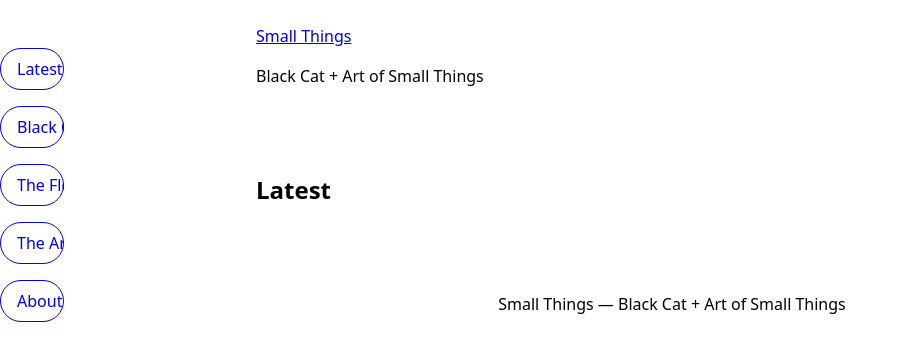
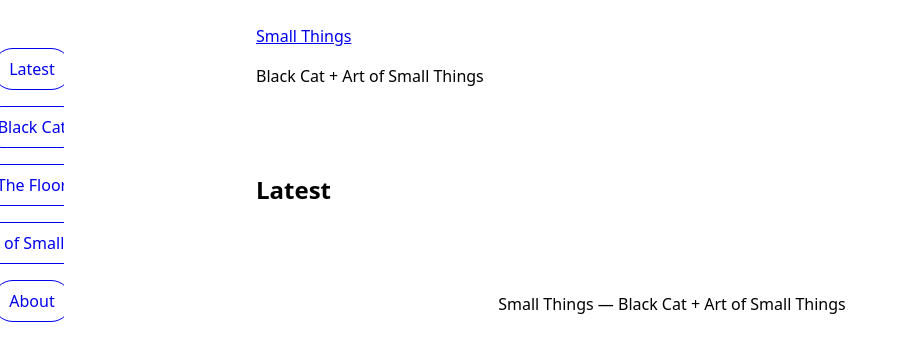
Before and after one commit to 2pix/small-things, a Jekyll site: the page built from index.html, in a window 1280 px wide. Shown: the top 361 px of the page, without its empty margins (0-908 px from the left). Built offline with Jekyll 4.4.1, drawn with Linux system fonts in a browser that asks for light colours.

Commit message:
Mobile grid + prev/next pagination
Rail 7vh, text margins 5% either side, second-tier tag row height
reserved at 3vh (not wired to any section yet). Post pages get
prev/next navigation scoped to the same section, sorted by date -
tested against two throwaway posts, not committed.

```diff
--- a/assets/css/style.css
+++ b/assets/css/style.css
@@ -22,7 +22,7 @@ body {
 main {
   max-width: 640px;
   margin: 0 auto;
-  padding: var(--space-3);
+  padding: var(--space-3) 5%; /* 5% either side so text doesn't slam into the phone edge */
 }
 
 .site-header {
@@ -31,9 +31,11 @@ main {
 
 .stories-row {
   display: flex;
+  align-items: center;
   gap: var(--space-2);
   overflow-x: auto;
   margin-top: var(--space-2);
+  height: 7vh; /* mobile rail */
 }
 
 .story-pill {
@@ -44,6 +46,23 @@ main {
   text-decoration: none;
 }
 
+/* Second-tier taxonomy — not wired into any section yet, no content needs it. Reserved so the height is decided before it's built. */
+.section-tags {
+  display: flex;
+  align-items: center;
+  gap: var(--space-1);
+  overflow-x: auto;
+  height: 3vh;
+}
+
+.tag-pill {
+  white-space: nowrap;
+  padding: var(--space-1) var(--space-2);
+  border: 1px solid;
+  border-radius: 1px;
+  text-decoration: none;
+}
+
 .post-card {
   padding: var(--space-3) 0;
   border-bottom: 1px solid;
@@ -51,6 +70,19 @@ main {
 
 .post-card__title a {
   text-decoration: none;
+}
+
+.post-pagination {
+  display: flex;
+  justify-content: space-between;
+  gap: var(--space-2);
+  padding: var(--space-3) 0;
+  border-top: 1px solid;
+}
+
+.post-pagination__next {
+  margin-left: auto;
+  text-align: right;
 }
 
 .site-footer {
```
Also changed, not shown: _layouts/post.html (+19 -0 lines).
